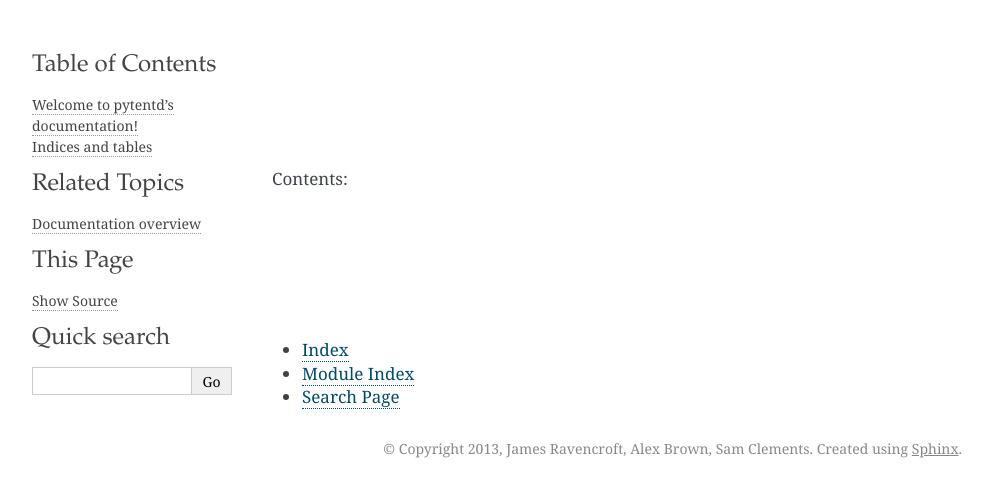
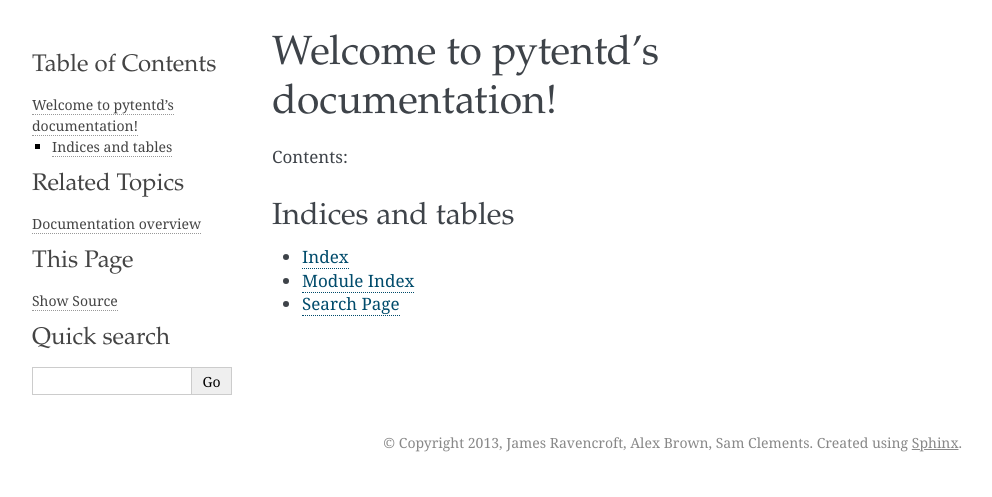
Before and after one commit to pytent/pytentd, a Sphinx documentation site: the page built from docs/index.rst, in a window 1280 px wide. Shown: the top 497 px of the page, without its empty margins (148-1140 px from the left). Built offline with Sphinx 7.4.7, drawn with Linux system fonts in a browser that asks for light colours; the version number is read from the project's files by our own code.

```diff
--- a/docs/_themes/flask/theme.conf
+++ b/docs/_themes/flask/theme.conf
@@ -4,6 +4,6 @@ stylesheet = flasky.css
 pygments_style = flask_theme_support.FlaskyStyle
 
 [options]
-index_logo = ''
+index_logo =
 index_logo_height = 120px
 touch_icon =
--- a/docs/index.rst
+++ b/docs/index.rst
@@ -14,7 +14,7 @@ Contents:
 
 
 Indices and tables
-==================
+------------------
 
 * :ref:`genindex`
 * :ref:`modindex`
```
